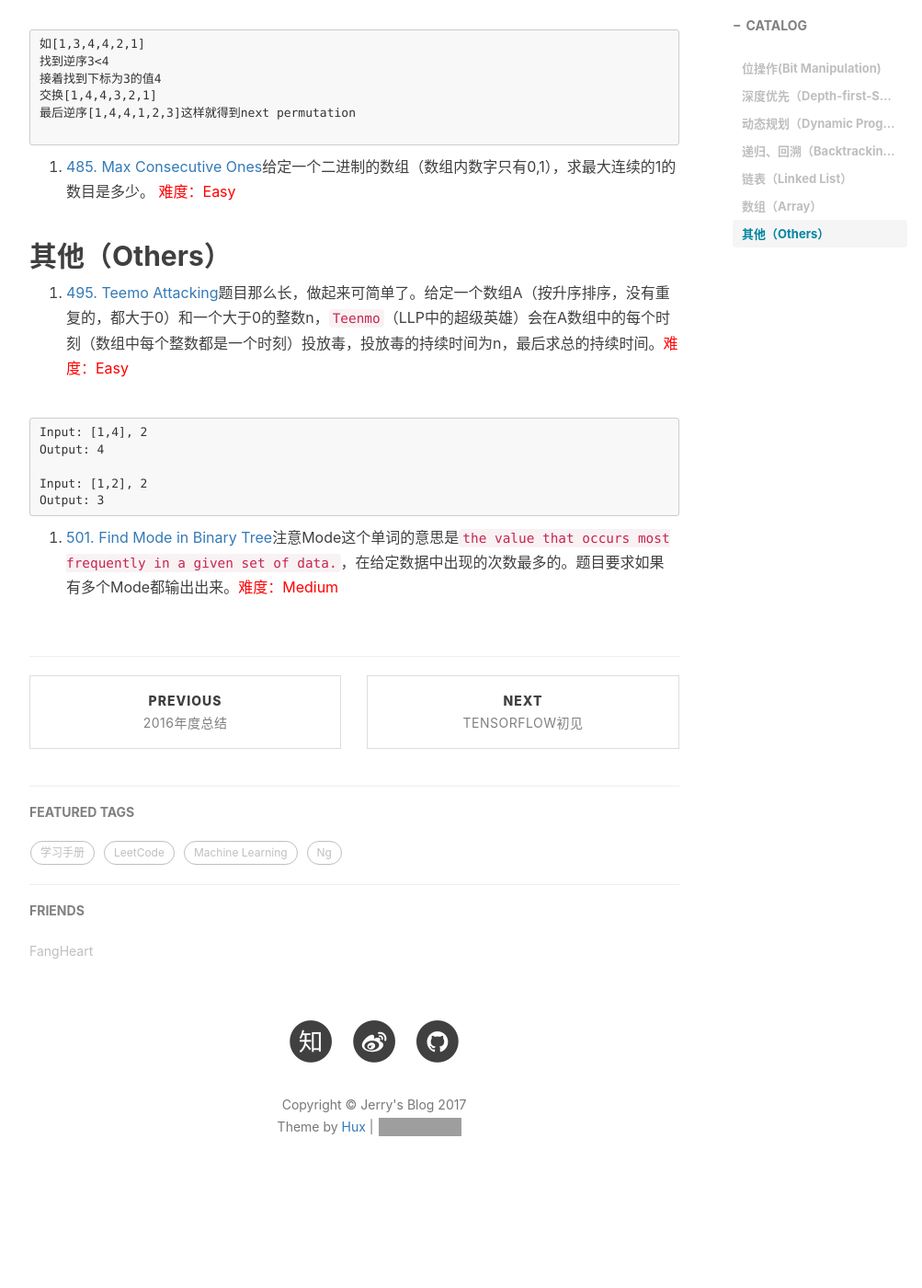
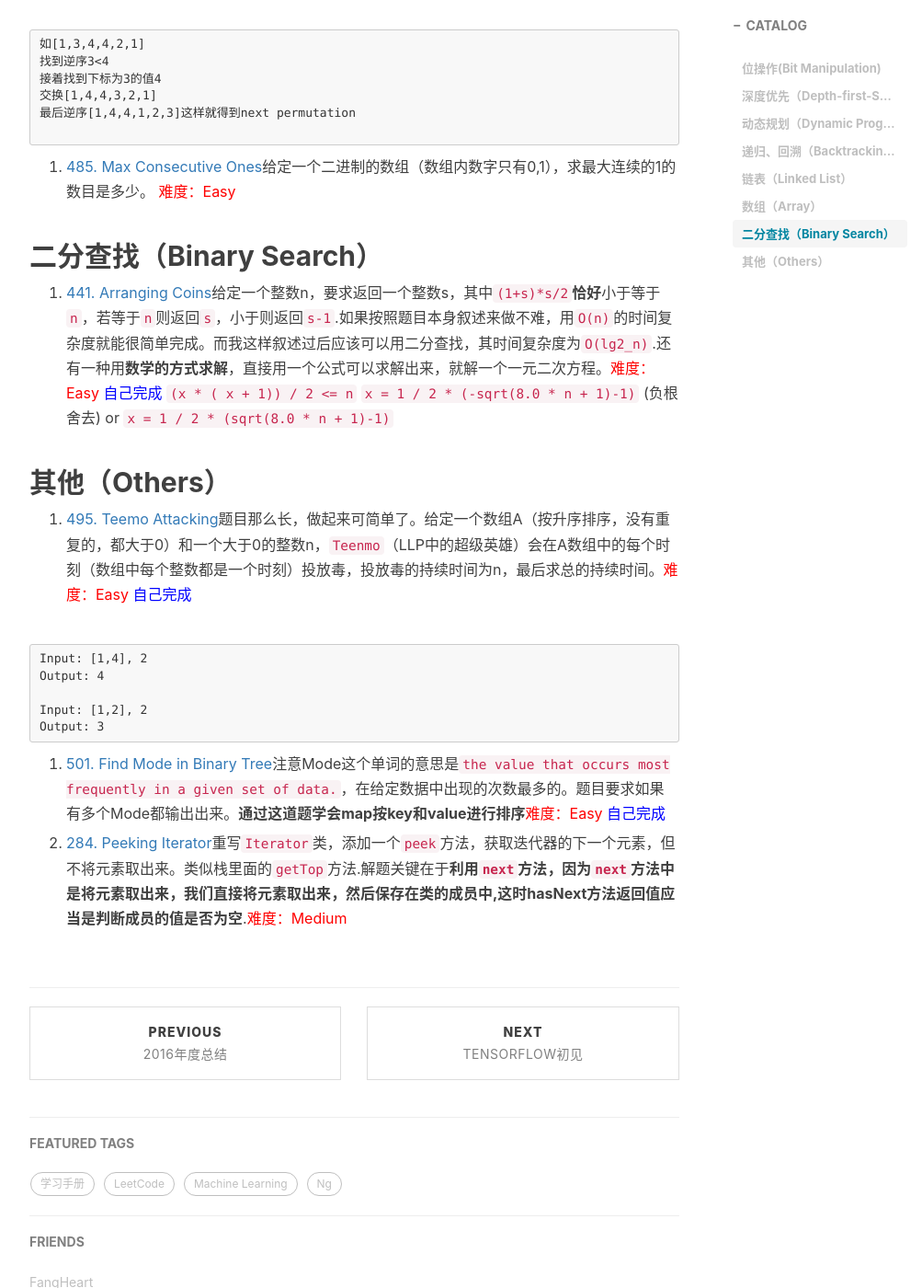
Before and after one commit to LJerRRy/fighting.github.io, a Jekyll site: the page built from _posts/2017-01-04-Leetcode题目分类.md, in a window 1280 px wide and 1400 px high, scrolled down 2195 px. Shown: the whole window at 92% size, without its empty margins (233-1236 px from the left). Built offline with Jekyll 4.4.1, drawn with Linux system fonts in a browser that asks for light colours; nearby versions of some CDN libraries; comment, search, counter and statistics services are not loaded; before the commit the page ends 3524 px from its top, so only the background shows below that; grey boxes are pictures that could not be loaded.

Commit message:
leetcode 284

````diff
--- a/_posts/2017-01-04-Leetcode题目分类.md
+++ b/_posts/2017-01-04-Leetcode题目分类.md
@@ -70,9 +70,17 @@ tags:
 2. [485. Max Consecutive Ones](https://leetcode.com/problems/max-consecutive-ones/)给定一个二进制的数组（数组内数字只有0,1），求最大连续的1的数目是多少。 <font color="red">难度：Easy</font>
 
 
+## 二分查找（Binary Search）
+
+1. [441. Arranging Coins](https://leetcode.com/problems/arranging-coins/)给定一个整数n，要求返回一个整数s，其中`(1+s)*s/2`**恰好**小于等于`n`，若等于`n`则返回`s`，小于则返回`s-1`.如果按照题目本身叙述来做不难，用`O(n)`的时间复杂度就能很简单完成。而我这样叙述过后应该可以用二分查找，其时间复杂度为`O(lg2_n)`.还有一种用**数学的方式求解**，直接用一个公式可以求解出来，就解一个一元二次方程。<font color="red">难度：Easy</font>  <font color="blue">自己完成</font>
+`(x * ( x + 1)) / 2 <= n`
+`x = 1 / 2 * (-sqrt(8.0 * n + 1)-1)` (负根舍去) or `x = 1 / 2 * (sqrt(8.0 * n + 1)-1)`
+
+
+
 ## 其他（Others）
 
-1. [495. Teemo Attacking](https://leetcode.com/contest/leetcode-weekly-contest-17/problems/teemo-attacking/)题目那么长，做起来可简单了。给定一个数组A（按升序排序，没有重复的，都大于0）和一个大于0的整数n，`Teenmo`（LLP中的超级英雄）会在A数组中的每个时刻（数组中每个整数都是一个时刻）投放毒，投放毒的持续时间为n，最后求总的持续时间。<font color="red">难度：Easy</font>
+1. [495. Teemo Attacking](https://leetcode.com/contest/leetcode-weekly-contest-17/problems/teemo-attacking/)题目那么长，做起来可简单了。给定一个数组A（按升序排序，没有重复的，都大于0）和一个大于0的整数n，`Teenmo`（LLP中的超级英雄）会在A数组中的每个时刻（数组中每个整数都是一个时刻）投放毒，投放毒的持续时间为n，最后求总的持续时间。<font color="red">难度：Easy</font>  <font color="blue">自己完成</font>
 
 ```
 Input: [1,4], 2
@@ -81,4 +89,6 @@ Output: 4
 Input: [1,2], 2
 Output: 3
 ```
-2. [501. Find Mode in Binary Tree](https://leetcode.com/contest/leetcode-weekly-contest-17/problems/find-mode-in-binary-tree/)注意Mode这个单词的意思是`the value that occurs most frequently in a given set of data.`，在给定数据中出现的次数最多的。题目要求如果有多个Mode都输出出来。<font color="red">难度：Medium</font>
+2. [501. Find Mode in Binary Tree](https://leetcode.com/contest/leetcode-weekly-contest-17/problems/find-mode-in-binary-tree/)注意Mode这个单词的意思是`the value that occurs most frequently in a given set of data.`，在给定数据中出现的次数最多的。题目要求如果有多个Mode都输出出来。**通过这道题学会map按key和value进行排序**<font color="red">难度：Easy</font>  <font color="blue">自己完成</font>
+
+3. [284. Peeking Iterator](https://leetcode.com/problems/peeking-iterator/)重写`Iterator`类，添加一个`peek`方法，获取迭代器的下一个元素，但不将元素取出来。类似栈里面的`getTop`方法.解题关键在于**利用`next`方法，因为`next`方法中是将元素取出来，我们直接将元素取出来，然后保存在类的成员中,这时hasNext方法返回值应当是判断成员的值是否为空**.<font color="red">难度：Medium</font>
````
